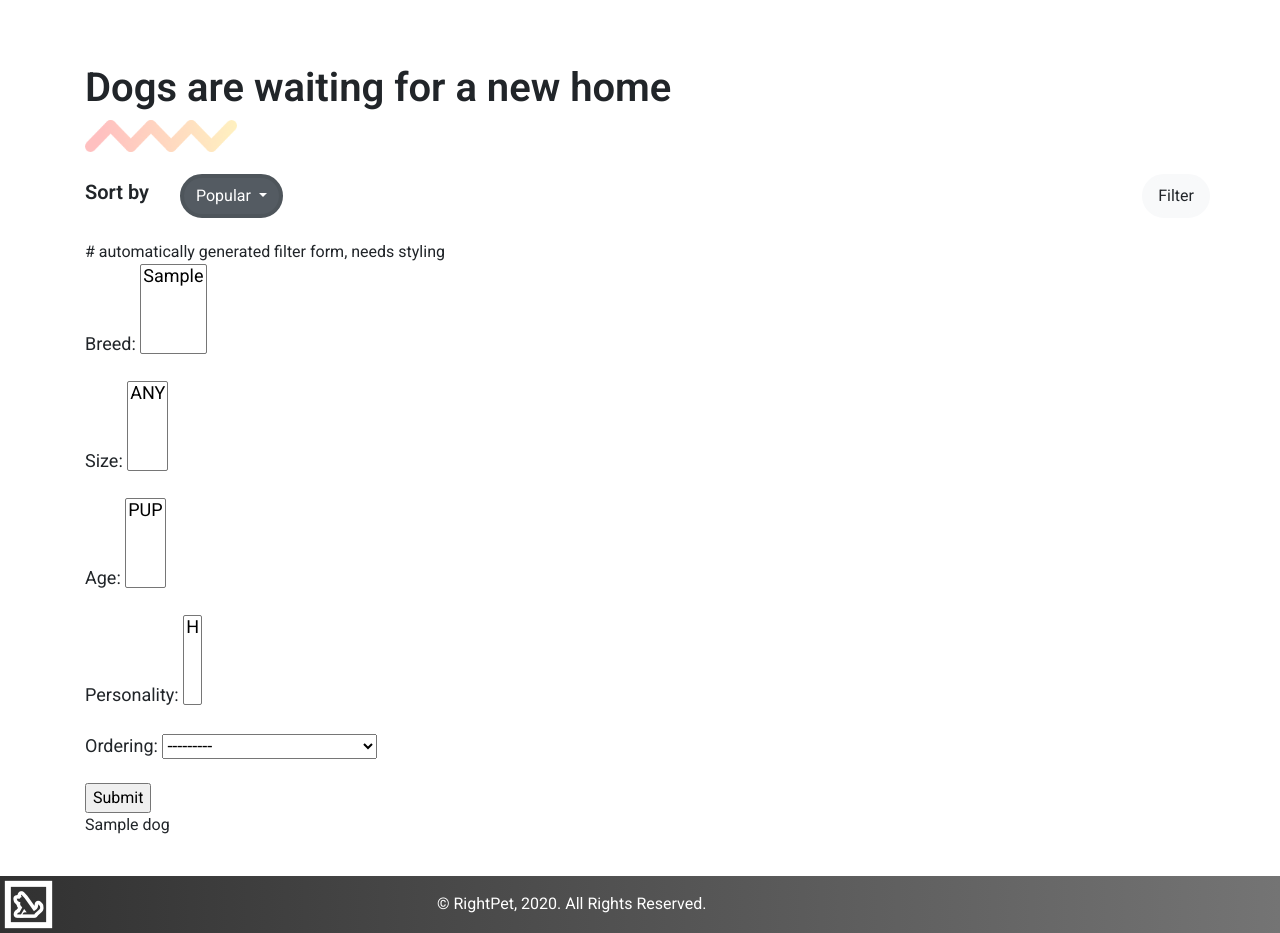
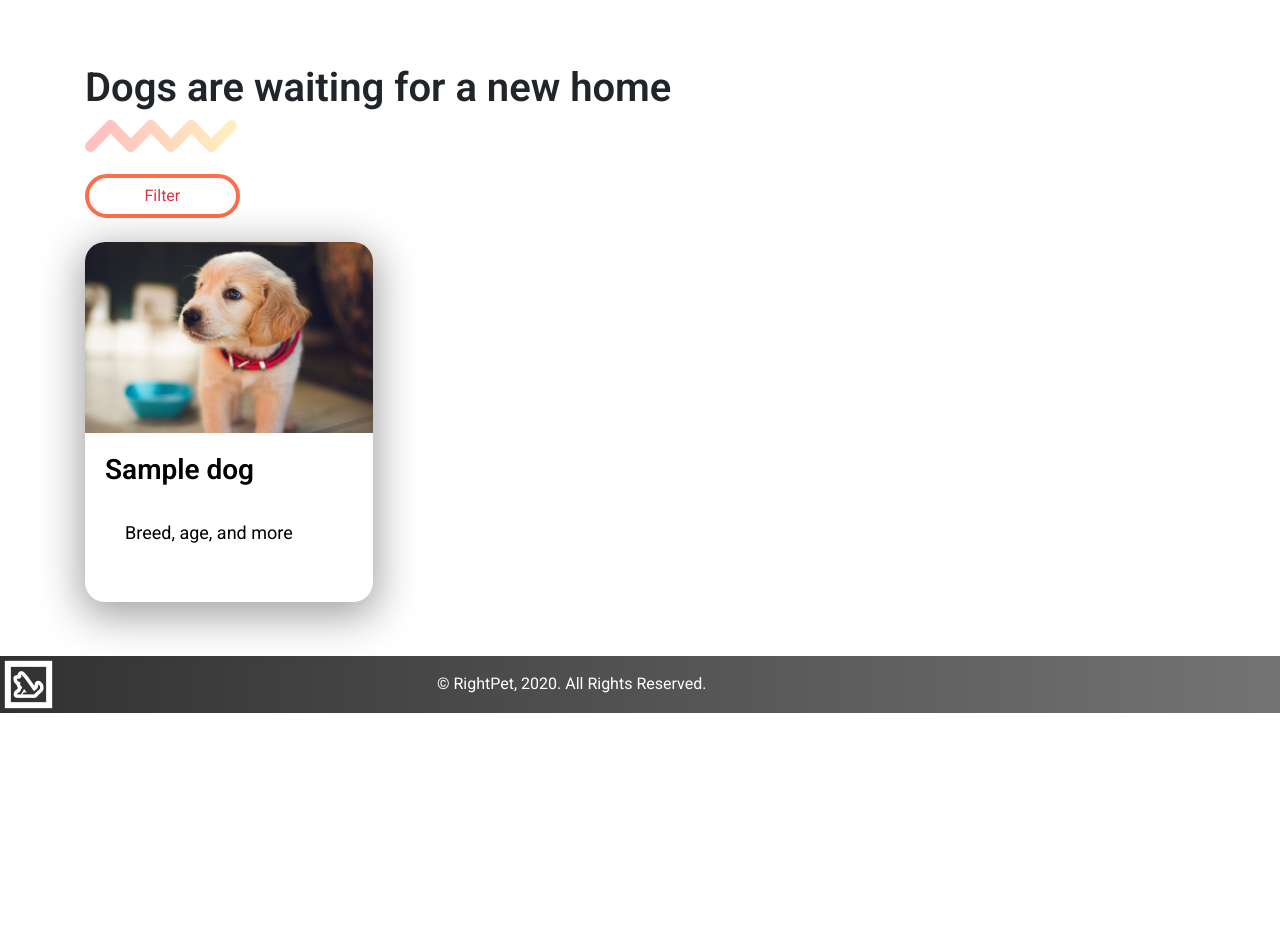
Before and after one commit to Joe-a-d/WAD2_Django, a Django app: page /WAD2App/dogs/ in a window 1280 px wide. Shown: the part 60-993 px from the top of the page. After the commit the page ends 773 px from the top, so only its background shows below. Run offline with Django 3.2, Linux system fonts and the light colour scheme; tables that the repository leaves empty hold one stand-in row (values such as "Sample post"); some libraries are stand-ins or nearby versions.

Commit message:
dogs page styling

```diff
--- a/static/wad2App/css/base.css
+++ b/static/wad2App/css/base.css
@@ -101,6 +101,18 @@ li {
     border-color: rgb(255, 110, 74) !important;
 }
 
+.btn-outline-danger {
+    border-color: rgb(255, 110, 74) !important;
+    padding-left: 5%;
+    padding-right: 5%;
+}
+
+.btn-outline-danger:hover {
+    border-color: rgb(255, 74, 149) !important;
+    background-color: rgb(255, 74, 149);
+}
+
+
 .btn-primary {
     background-image: linear-gradient(to right, #837AFC, #83E6FC) !important;
     border-color: #837AFC;
--- a/templates/wad2App/dogs/dogs.html
+++ b/templates/wad2App/dogs/dogs.html
@@ -3,14 +3,56 @@
 
 {% block title_block %}Catalogue{% endblock %}
 {% block body_block %}
+{% load crispy_forms_tags %}
+
 <h1> Dogs are waiting for a new home</h1>
 <img src="{% static 'wad2App/img/doglist_title.png' %}" style="max-height: 2em; margin-bottom: 2%;">
+<br/>
+<button class="btn btn-outline-danger mb-2" type="button" data-toggle="collapse" data-target="#filter"
+    aria-expanded="false" aria-controls="collapseExample">Filter</button>
+<div class="collapse" id="filter">
+    <div class="card card-body">
+        <form method="get">
+            {{ filter.form|crispy }}
+            <input type="submit" />
+        </form>
+    </div>
+</div>
+
+
+
+{% for obj in filter.qs %}
+
+<div class='row px-auto'>
+    {% for obj in filter.qs %}
+    <div class='col my-3'>
+        <a class="card" href="{% url 'WAD2app:dog' %}"
+            style="width: 18rem; border-radius: 20px; box-shadow: 0 10px 40px 5px rgba(26, 26, 26, 0.397); border-style: none;">
+            <img class="card-img-top" src="{% static 'wad2App/img/doglist_dogpic.png' %}"
+                style="border-top-left-radius: 20px; border-top-right-radius: 20px">
+            <div class="card-body">
+                <h3 class="card-title">{{ obj.name }}</h3>
+                <p class="card-body">Breed, age, and more</p>
+            </div>
+        </a>
+    </div>
+    {% endfor %}
+
+</div>
+
+{% endfor %}
+
+
+{% endblock %}
+
+
+
 
 <div class="row" style="margin-bottom:2%">
-    <div class="col-1 align-self-center">
+    <div class="col-auto my-auto">
         <h5>Sort by</h5>
     </div>
-    <div class="col align-self-center">
+    <div class="col-auto my-auto">
         <div class="dropdown show">
             <a class="btn btn-secondary dropdown-toggle" href="#" role="button" id="dropdownMenuLink"
                 data-toggle="dropdown" aria-haspopup="true" aria-expanded="false">
@@ -24,10 +66,9 @@
             </div>
         </div>
     </div>
-    <div class="col-3 align-self-center"></div>
-    <button class="btn btn-light" type="button" data-toggle="collapse" data-target="#filter" aria-expanded="false"
-        aria-controls="collapseExample">
-        Filter
+    <button class="col mr-0 btn btn-outline-success" type="button" data-toggle="collapse" data-target="#filter"
+        aria-expanded="false" style="max-width: 200px" aria-controls="collapseExample">
+        More Filter
     </button>
 </div>
 <div class="collapse" id="filter">
@@ -35,16 +76,4 @@
         Filter contents
     </div>
 </div>
-
-<form method="get">
-    # automatically generated filter form, needs styling
-    {{ filter.form.as_p }}
-    <input type="submit" />
-</form>
-
-{% for obj in filter.qs %}
-{{ obj.name }}<br />
-{% endfor %}
-
-
-{% endblock %}
+<br />
```
